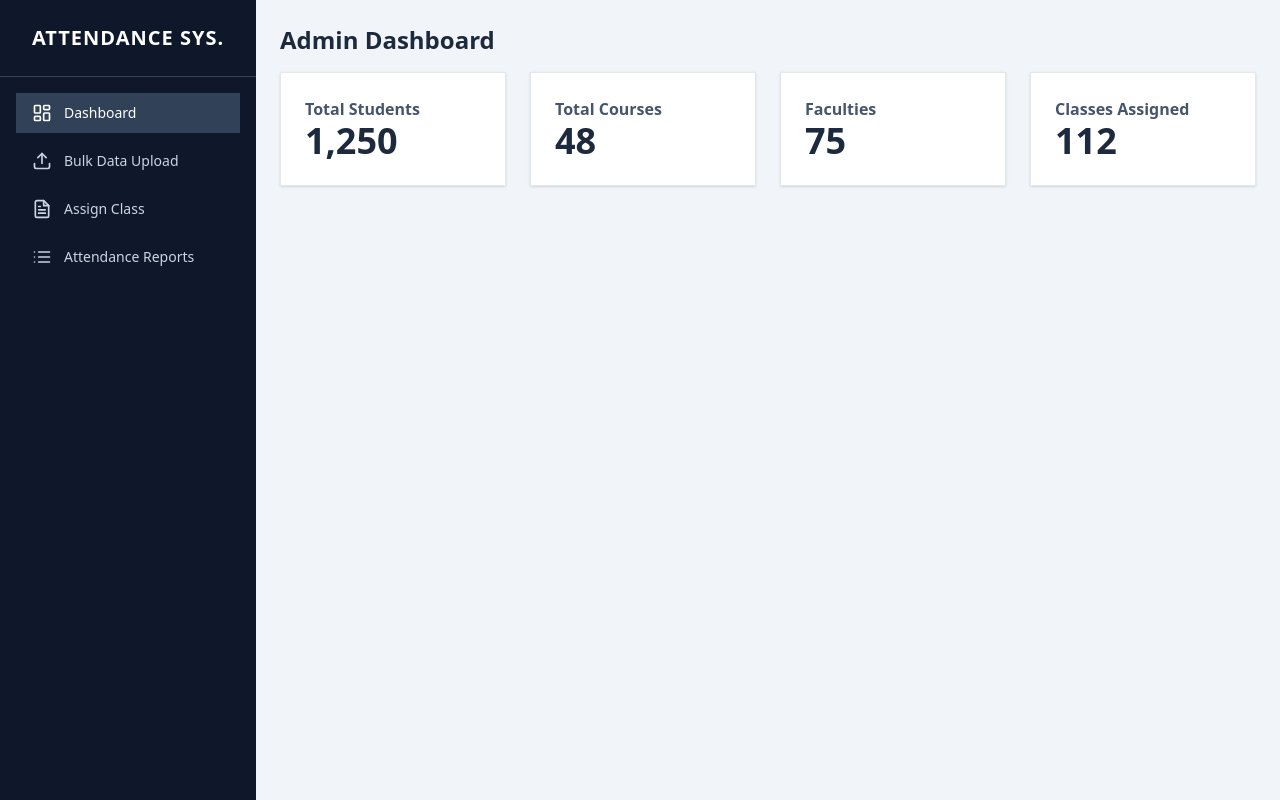
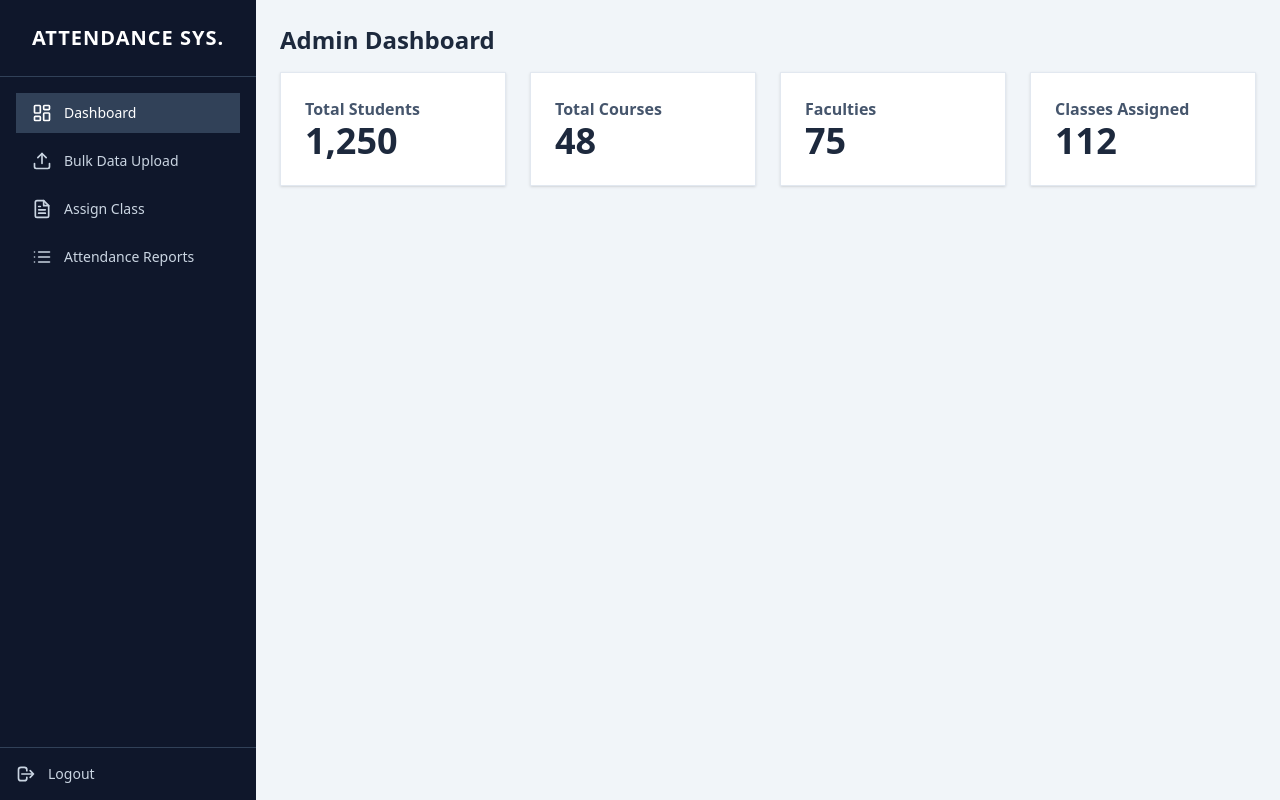
Before and after one commit to sajid-ali-khan/attendance-app-v3, a React (Vite) app in the folder frontend/admin-dashboard-v2/: page / in a window 1280 px wide. Built offline with nearby package versions, Linux system fonts and the light colour scheme; sample sign-in values are in the browser's storage.

Commit message:
add logout button

```diff
--- a/frontend/admin-dashboard-v2/src/layouts/Layout.jsx
+++ b/frontend/admin-dashboard-v2/src/layouts/Layout.jsx
@@ -1,6 +1,6 @@
 // src/layouts/DashboardLayout.jsx
 import React, { useState } from 'react';
-import { NavLink, Outlet } from "react-router-dom";
+import { NavLink, Outlet, useNavigate } from "react-router-dom";
 import {
   DashboardIcon,
   UploadIcon,
@@ -9,9 +9,17 @@ import {
   CourseIcon,
   ReportIcon
 } from "../components/icons";
+import { useAuth } from "../provider/AuthProvider";
 
 export const DashboardLayout = () => {
   const [mobileOpen, setMobileOpen] = useState(false);
+  const { setToken } = useAuth();
+  const navigate = useNavigate();
+
+  const handleLogout = () => {
+    setToken(null); // This will remove token from localStorage due to AuthProvider useEffect
+    navigate("/login");
+  };
 
   const navItems = [
     { id: 'dashboard', path: '/', label: 'Dashboard', icon: <DashboardIcon /> },
@@ -80,6 +88,17 @@ export const DashboardLayout = () => {
             </NavLink>
           ))}
         </nav>
+
+        {/* Logout button */}
+        <button
+          onClick={handleLogout}
+          className="w-full p-4 text-left text-sm font-medium text-slate-300 hover:bg-slate-800 hover:text-white border-t border-slate-700 flex items-center gap-3 cursor-pointer"
+        >
+          <svg className="w-5 h-5" fill="none" viewBox="0 0 24 24" stroke="currentColor">
+            <path strokeLinecap="round" strokeLinejoin="round" strokeWidth={2} d="M17 16l4-4m0 0l-4-4m4 4H7m6 4v1a3 3 0 01-3 3H6a3 3 0 01-3-3V7a3 3 0 013-3h4a3 3 0 013 3v1" />
+          </svg>
+          <span>Logout</span>
+        </button>
       </aside>
 
       {/* Main content */}
```
